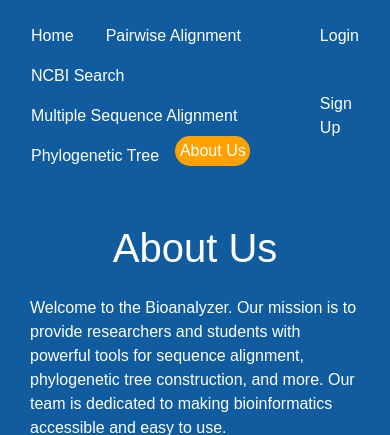
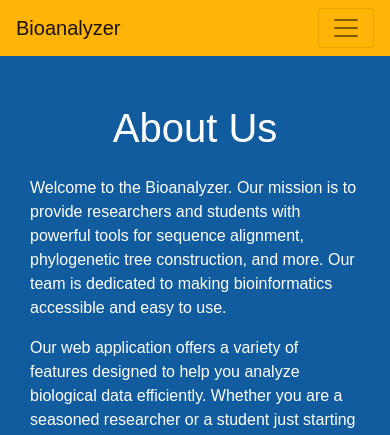
Before and after one commit to Salomon700/Bioanalyzer, a Flask app: page /about in a window 390 px wide. Shown: the top 435 px of the page. Run offline with Flask 3, Linux system fonts and the light colour scheme; some libraries are stand-ins or nearby versions.

Commit message:
added hamburger icon and transition to cross icon

```diff
--- a/website/templates/base.html
+++ b/website/templates/base.html
@@ -21,10 +21,22 @@
     <title>{% block title %}Home{% endblock %}</title>
   </head>
   <body>
-    <!-- Pills Navigation -->
-    <div class="container mt-3">
-      <div class="d-flex justify-content-between">
-        <ul class="nav nav-pills">
+    <!-- Navbar -->
+    <nav class="navbar navbar-expand-lg navbar-light bg-light">
+      <a class="navbar-brand" href="/">Bioanalyzer</a>
+      <button
+        class="navbar-toggler"
+        type="button"
+        data-toggle="collapse"
+        data-target="#navbarNav"
+        aria-controls="navbarNav"
+        aria-expanded="false"
+        aria-label="Toggle navigation"
+      >
+        <span class="navbar-toggler-icon"></span>
+      </button>
+      <div class="collapse navbar-collapse" id="navbarNav">
+        <ul class="navbar-nav mr-auto">
           <li class="nav-item">
             <a
               class="nav-link {% if request.endpoint == 'routes.home' %}active{% endif %}"
@@ -68,11 +80,13 @@
             >
           </li>
         </ul>
-        <ul class="nav nav-pills">
+        <ul class="navbar-nav">
+          {% if current_user.is_authenticated %}
           <li class="nav-item">
-            {% if current_user.is_authenticated %}
             <a class="nav-link" href="{{ url_for('auth.logout') }}">Logout</a>
-            {% else %}
+          </li>
+          {% else %}
+          <li class="nav-item">
             <a
               class="nav-link {% if request.endpoint == 'auth.login' %}active{% endif %}"
               href="{{ url_for('auth.login') }}"
@@ -85,11 +99,11 @@
               href="{{ url_for('auth.sign_up') }}"
               >Sign Up</a
             >
-            {% endif %}
           </li>
+          {% endif %}
         </ul>
       </div>
-    </div>
+    </nav>
 
     <!-- Messages -->
     {% with messages = get_flashed_messages(with_categories=true) %} {% if
@@ -190,5 +204,23 @@
       integrity="sha384-JZR6Spejh4U02d8jOt6vLEHfe/JQGiRRSQQxSfFWpi1MquVdAyjUar5+76PVCmYl"
       crossorigin="anonymous"
     ></script>
+    <script>
+      document.addEventListener("DOMContentLoaded", function () {
+        const navbarToggler = document.querySelector(".navbar-toggler");
+        const navbarTogglerIcon = document.querySelector(
+          ".navbar-toggler-icon"
+        );
+
+        navbarToggler.addEventListener("click", function () {
+          if (navbarTogglerIcon.classList.contains("navbar-toggler-icon")) {
+            navbarTogglerIcon.classList.remove("navbar-toggler-icon");
+            navbarTogglerIcon.innerHTML = "&times;"; // Change to cross icon
+          } else {
+            navbarTogglerIcon.classList.add("navbar-toggler-icon");
+            navbarTogglerIcon.innerHTML = ""; // Revert to hamburger icon
+          }
+        });
+      });
+    </script>
   </body>
 </html>
```
